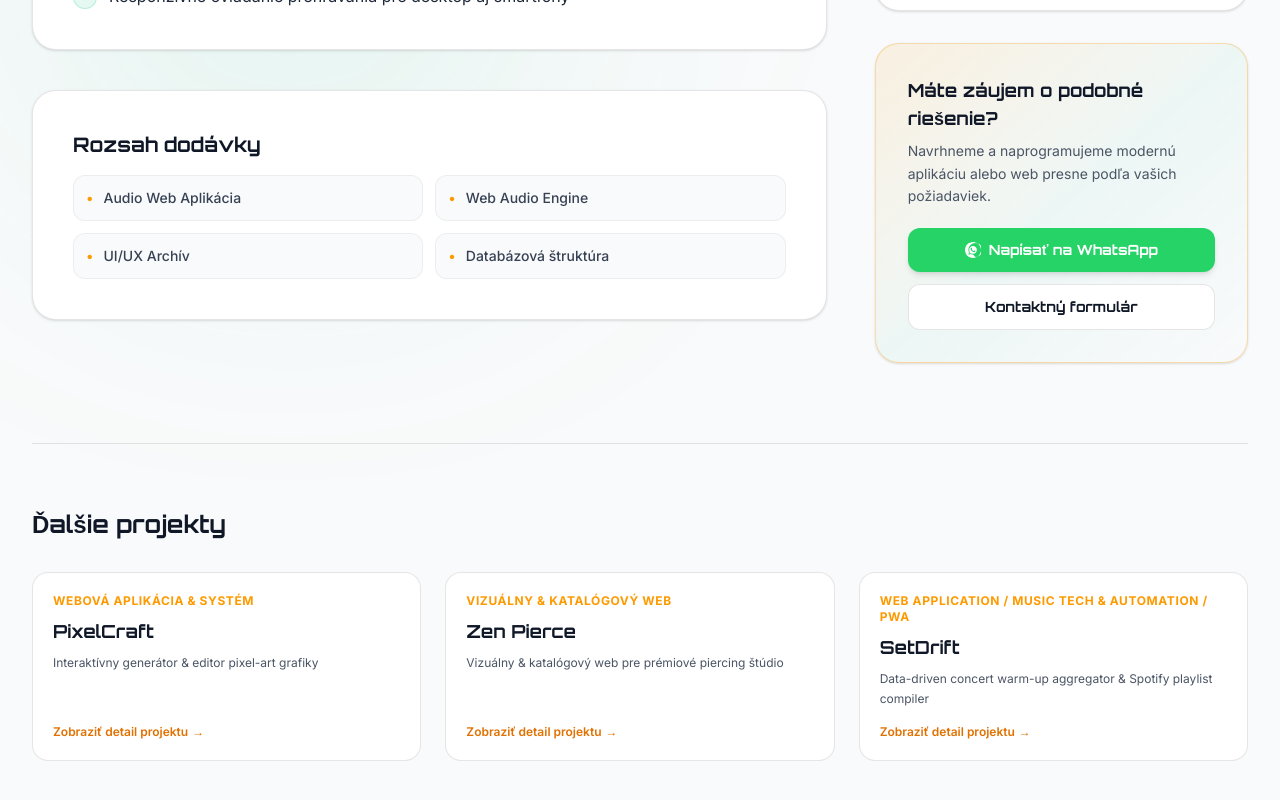
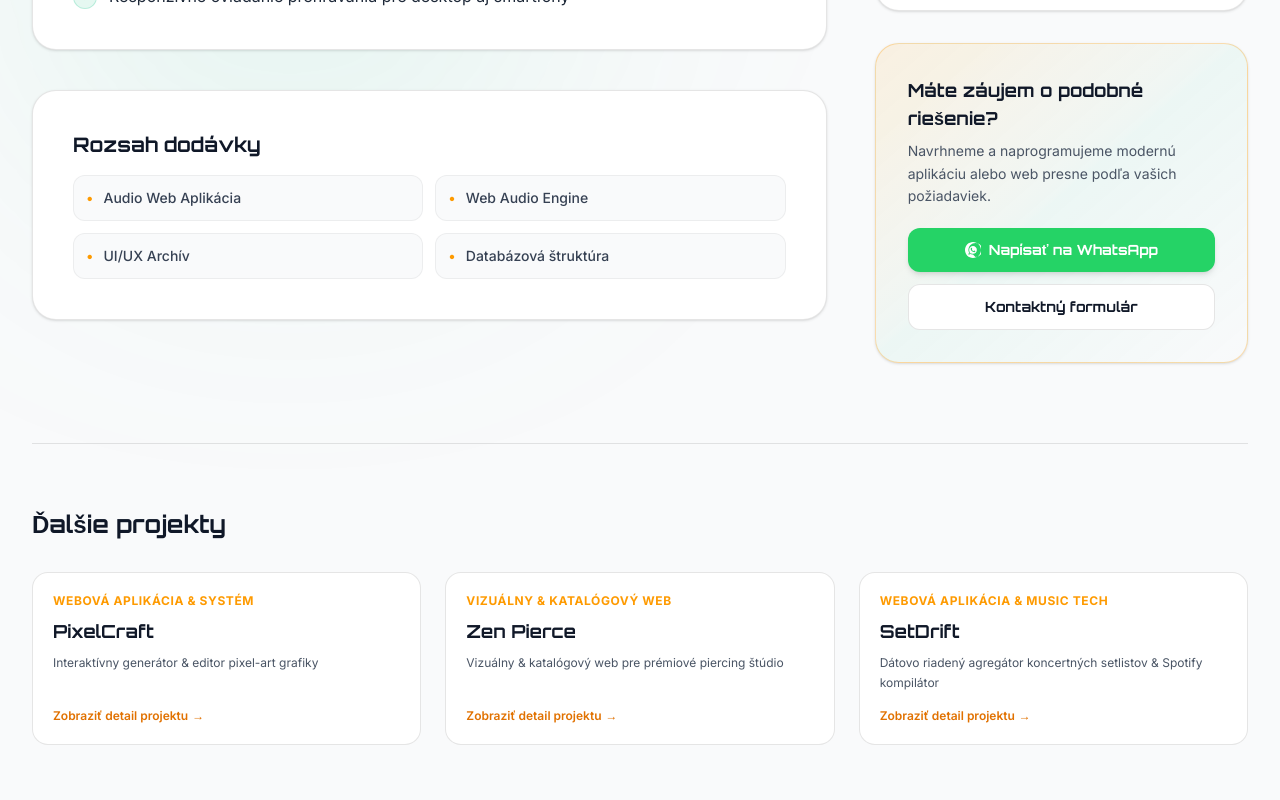
Before and after one commit to Patrik-Barcaj/ElysioTech, a Next.js app: page /projekty/echo in a window 1280 px wide. Shown: the part 1128-1928 px from the top of the page. Built offline with nearby package versions, Linux system fonts and the light colour scheme.

Commit message:
fix(copy): translate SetDrift case study content to Slovak

```diff
--- a/src/components/Portfolio.tsx
+++ b/src/components/Portfolio.tsx
@@ -91,7 +91,7 @@ export default function Portfolio() { // export Portfolio component function
                                                     rel="noopener noreferrer"
                                                     className="px-2.5 py-1 rounded-lg bg-gradient-to-r from-amber-500 to-amber-600 hover:from-amber-400 hover:to-amber-500 text-black font-bold font-display text-xs tracking-wide transition-all shadow-[0_0_10px_rgba(245,158,11,0.3)] flex items-center gap-1"
                                                 >
-                                                    <span>{proj.slug === 'setdrift' ? 'Launch App →' : (proj.ctaText || 'Navštíviť ↗')}</span>
+                                                    <span>{proj.ctaText || 'Navštíviť ↗'}</span>
                                                 </a>
                                             )}
                                             <Link
--- a/src/data/projects.ts
+++ b/src/data/projects.ts
@@ -47,7 +47,8 @@ export const projectsData: ProjectItem[] = [
     liveUrl: 'https://pixelcraft.elysiotech.com',
     image: pixelcraftLogo.src,
     bgClass: 'bg-black/90',
-    deliverables: ['Webová aplikácia', 'UI/UX návrh', 'Canvas Engine', 'Mobilná optimalizácia']
+    deliverables: ['Webová aplikácia', 'UI/UX návrh', 'Canvas Engine', 'Mobilná optimalizácia'],
+    ctaText: 'Spustiť appku →'
   },
   {
     id: 'proj-zenpierce',
@@ -73,7 +74,8 @@ export const projectsData: ProjectItem[] = [
     liveUrl: 'https://zenpierce.elysiotech.com',
     image: zenPierceLogo.src,
     bgClass: 'bg-[#111111]',
-    deliverables: ['Prezentačný web', 'Katalóg šperkov', 'SEO optimalizácia', 'Responzívny dizajn']
+    deliverables: ['Prezentačný web', 'Katalóg šperkov', 'SEO optimalizácia', 'Responzívny dizajn'],
+    ctaText: 'Navštíviť web →'
   },
   {
     id: 'proj-echo',
@@ -99,42 +101,43 @@ export const projectsData: ProjectItem[] = [
     liveUrl: 'https://echo.elysiotech.com',
     image: echoLogo.src,
     bgClass: 'bg-[#0f172a]',
-    deliverables: ['Audio Web Aplikácia', 'Web Audio Engine', 'UI/UX Archív', 'Databázová štruktúra']
+    deliverables: ['Audio Web Aplikácia', 'Web Audio Engine', 'UI/UX Archív', 'Databázová štruktúra'],
+    ctaText: 'Spustiť prehrávač →'
   },
   {
     id: 'proj-setdrift',
     slug: 'setdrift',
     title: 'SetDrift',
-    subtitle: 'Data-driven concert warm-up aggregator & Spotify playlist compiler',
-    category: 'Web Application / Music Tech & Automation / PWA',
-    tagline: 'Data-driven concert warm-up aggregator that analyzes real-time live tour setlists from Setlist.fm and instantly compiles accurate, ready-to-play playlists into Spotify via automated track matching and tour-cycle analytics.',
-    description: 'SetDrift je inovatívny webový nástroj a PWA aplikácia prepájajúca reálne živé setlisty zo Setlist.fm so Spotify. Analyzuje prebiehajúce turné v reálnom čase a automaticky generuje presné warm-up playlisty.',
+    subtitle: 'Dátovo riadený agregátor koncertných setlistov & Spotify kompilátor',
+    category: 'Webová Aplikácia & Music Tech',
+    tagline: 'Dátovo riadený agregátor koncertných setlistov, ktorý v reálnom čase analyzuje turné zo Setlist.fm a okamžite zostavuje presné playlisty do Spotify prostredníctvom automatizovaného párovania skladieb.',
+    description: 'SetDrift je inovatívna webová aplikácia a PWA prepájajúca reálne živé setlisty zo Setlist.fm so službou Spotify. Analyzuje prebiehajúce turné v reálnom čase a automaticky generuje presné warm-up playlisty.',
     longDescription: [
-      'SetDrift vznikol ako odpoveď na potrebu moderných fanúšikov hudby a návštevníkov festivalov prísť na koncerty dokonale pripravený. Aplikácia prepája komunitnú databázu Setlist.fm s oficiálnym Spotify Web API.',
-      'Srdcom architektúry je pokročilý dátový parser a predikčný algoritmus, ktorý agreguje setlisty z posledných zastávok prebiehajúceho turné, odstraňuje duplicity a nezrovnalosti v názvoch skladieb fuzzy regex matchingom a rekonštruuje set rozdelený na hlavnú časť a prídavky.',
-      'Unikátnou inováciou je Festival Timetable Merge: engine schopný spracovať kompletný časový rozpis viacdňového festivalu a vygenerovať chronologický playlist interpretov.',
-      'Aplikácia je postavená ako plnohodnotná Progressive Web App (PWA) s lokálnym IndexedDB úložiskom, vďaka čomu funguje spoľahlivo aj v preťažených sieťach festivalových arén a štadiónov.'
+      'SetDrift vznikol ako odpoveď na potrebu hudobných fanúšikov a návštevníkov festivalov prísť na koncerty dokonale pripravení. Aplikácia inteligentne prepája komunitnú databázu Setlist.fm s oficiálnym Spotify Web API.',
+      'Srdcom architektúry je pokročilý dátový parser a predikčný algoritmus, ktorý agreguje setlisty z posledných zastávok prebiehajúceho turné, odstraňuje duplicity a nezrovnalosti v názvoch skladieb pomocou fuzzy regex matching a rekonštruuje pravdepodobný koncertný set rozdelený na hlavnú časť a prídavky (Encores).',
+      'Unikátnou inováciou je Festival Timetable Merge: inteligentný engine schopný spracovať kompletný časový harmonogram viacdňového festivalu a vygenerovať ucelený chronologický warm-up playlist všetkých vystupujúcich interpretov.',
+      'Aplikácia je vyvinutá ako plnohodnotná Progressive Web App (PWA) s lokálnym IndexedDB úložiskom, vďaka čomu funguje spoľahlivo aj v sieťovo preťažených prostrediach festivalových areálov a štadiónov.'
     ],
     features: [
-      'Intelligent Setlist Prediction: Aggregates recent tour dates, cleans metadata with fuzzy regex matching, and structures sets into Main Set and Encores.',
-      'Festival Timetable Merge: Multi-artist engine that merges whole festival schedules into a single chronological warmup playlist.',
-      'PWA & Offline Resilience: Fully installable mobile PWA with client-side caching (IndexedDB) for network-constrained stadium/festival environments.',
-      'Direct Spotify OAuth & Deep Linking: Frictionless 1-click export directly into native mobile Spotify apps.'
+      'Inteligentná predikcia setlistov: Agregácia nedávnych dátumov turné, čistenie metadát fuzzy regex matchingom a štruktúrovanie na hlavný set a prídavky (Encores)',
+      'Zlúčenie festivalových harmonogramov: Multi-artist engine pre zlúčenie celého festivalového harmonogramu do jedného chronologického warm-up playlistu',
+      'PWA & offline odolnosť: Plne inštalovateľná mobilná PWA s klientskym cachovaním (IndexedDB) pre festivalové areály so slabým internetovým pripojením',
+      'Priame Spotify prepojenie & deep linking: 1-klikový OAuth export a okamžité otvorenie vytvoreného playlistu v natívnej mobilnej aplikácii Spotify'
     ],
     technologies: ['Next.js', 'TypeScript', 'Tailwind CSS', 'Spotify Web API', 'Setlist.fm API', 'Upstash Redis', 'PWA'],
     liveUrl: 'https://setdrift.elysiotech.com',
     image: setDriftLogo.src,
     bgClass: 'bg-[#0a0f18]',
     deliverables: [
-      'Full-Stack Architecture',
-      'UI/UX Design & Branding',
-      'Spotify Web API & OAuth Integration',
-      'Setlist.fm API & Regex Parser',
-      'Mobile PWA & IndexedDB Offline Cache',
-      'Upstash Redis Rate-Limiting & Caching'
+      'Full-Stack architektúra',
+      'UI/UX návrh & branding',
+      'Integrácia Spotify Web API & OAuth',
+      'Setlist.fm API & dátový parser',
+      'Mobilná PWA & IndexedDB offline cache',
+      'Upstash Redis rate-limiting & cache'
     ],
-    role: 'Full-Stack Architecture, UI/UX Design, API Integration',
-    ctaText: 'Launch App →'
+    role: 'Full-Stack architektúra, UI/UX dizajn, API integrácia',
+    ctaText: 'Spustiť aplikáciu →'
   }
 ];
 
```
